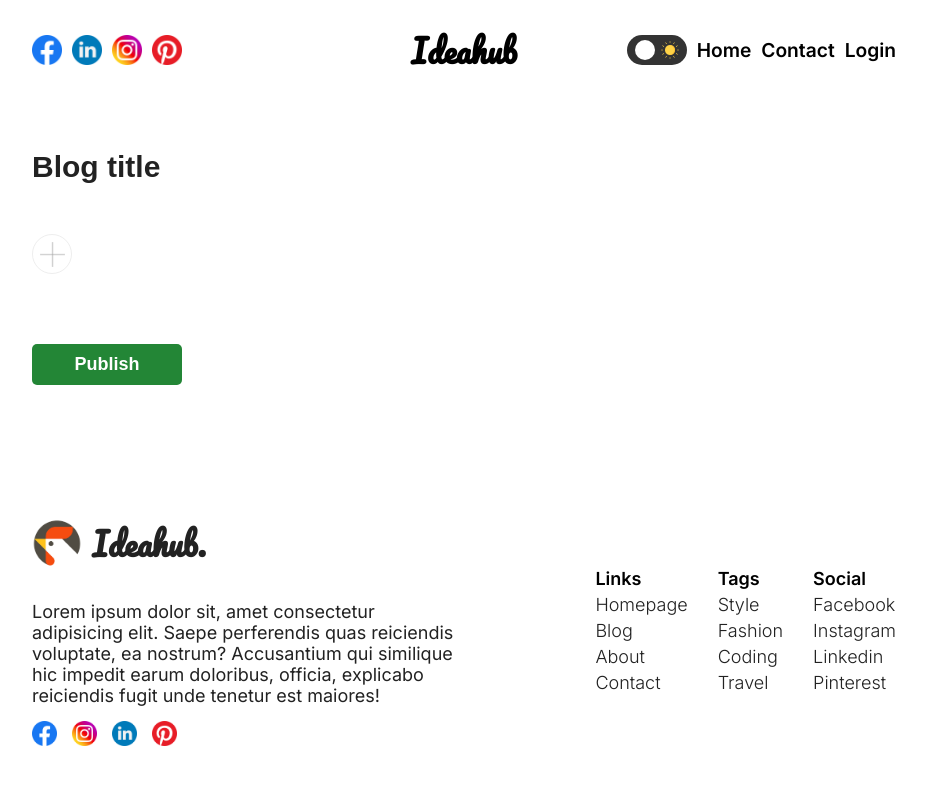
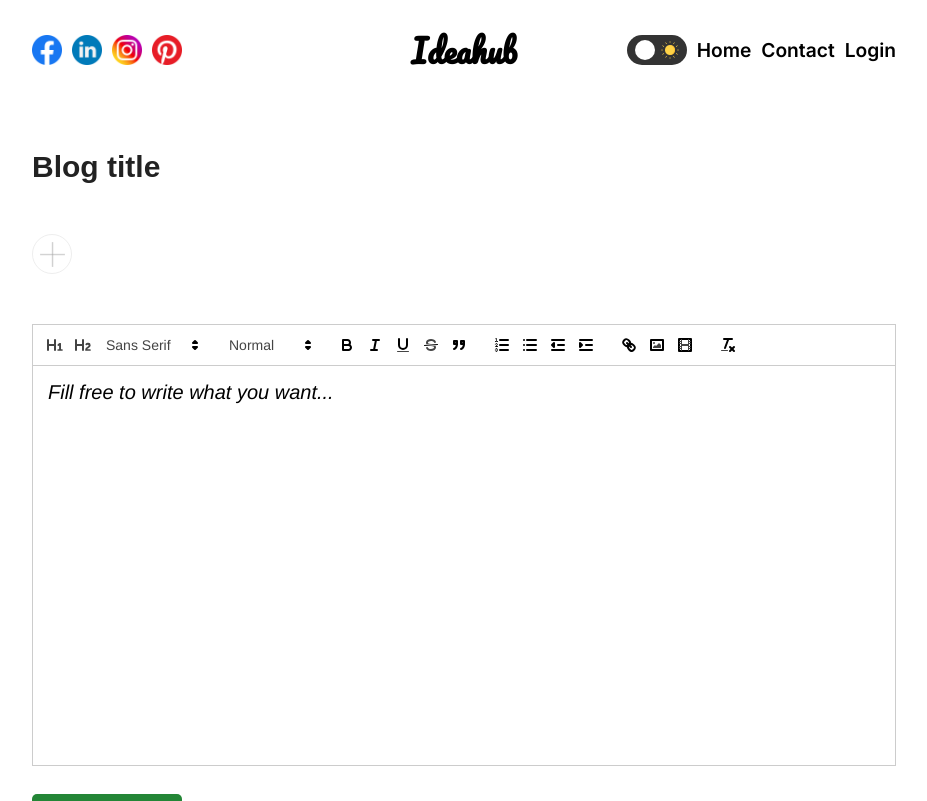
Before and after one commit to hassanelsayd/ideahub, a Next.js app: page /write in a window 1280 px wide. Shown: the top 801 px of the page, without its empty margins (176-1103 px from the left). Built offline with nearby package versions, Linux system fonts and the light colour scheme; no server answers; data requests are answered from the project's data file.

Commit message:
dynamic import for react quill

```diff
--- a/src/app/write/page.js
+++ b/src/app/write/page.js
@@ -1,14 +1,19 @@
 "use client";
-import { useState } from "react";
+import { useMemo, useState } from "react";
 import Image from "next/image";
-// import ReactQuill from "react-quill";
-// import "react-quill/dist/quill.snow.css";
+import "react-quill/dist/quill.snow.css";
 import { v4 as uuid } from "uuid";
 import styles from "./write.module.css";
 import axios from "axios";
 import { useRouter } from "next/navigation";
+import dynamic from "next/dynamic";
 
 const WritePage = () => {
+  const ReactQuill = useMemo(
+    () => dynamic(() => import("react-quill"), { ssr: false }),
+    []
+  );
+
   const router = useRouter();
   const [value, setValue] = useState("");
   const [expand, setExpand] = useState(false);
@@ -111,14 +116,14 @@ const WritePage = () => {
         )}
       </div>
       <div className={styles.editor}>
-        {/* <ReactQuill
+        <ReactQuill
           theme="snow"
           value={value}
           onChange={onValueChange}
           className={styles.textEditor}
           placeholder="Fill free to write what you want..."
           modules={modules}
-        /> */}
+        />
       </div>
       {loading ? (
         <button className={styles.publish}>
```
